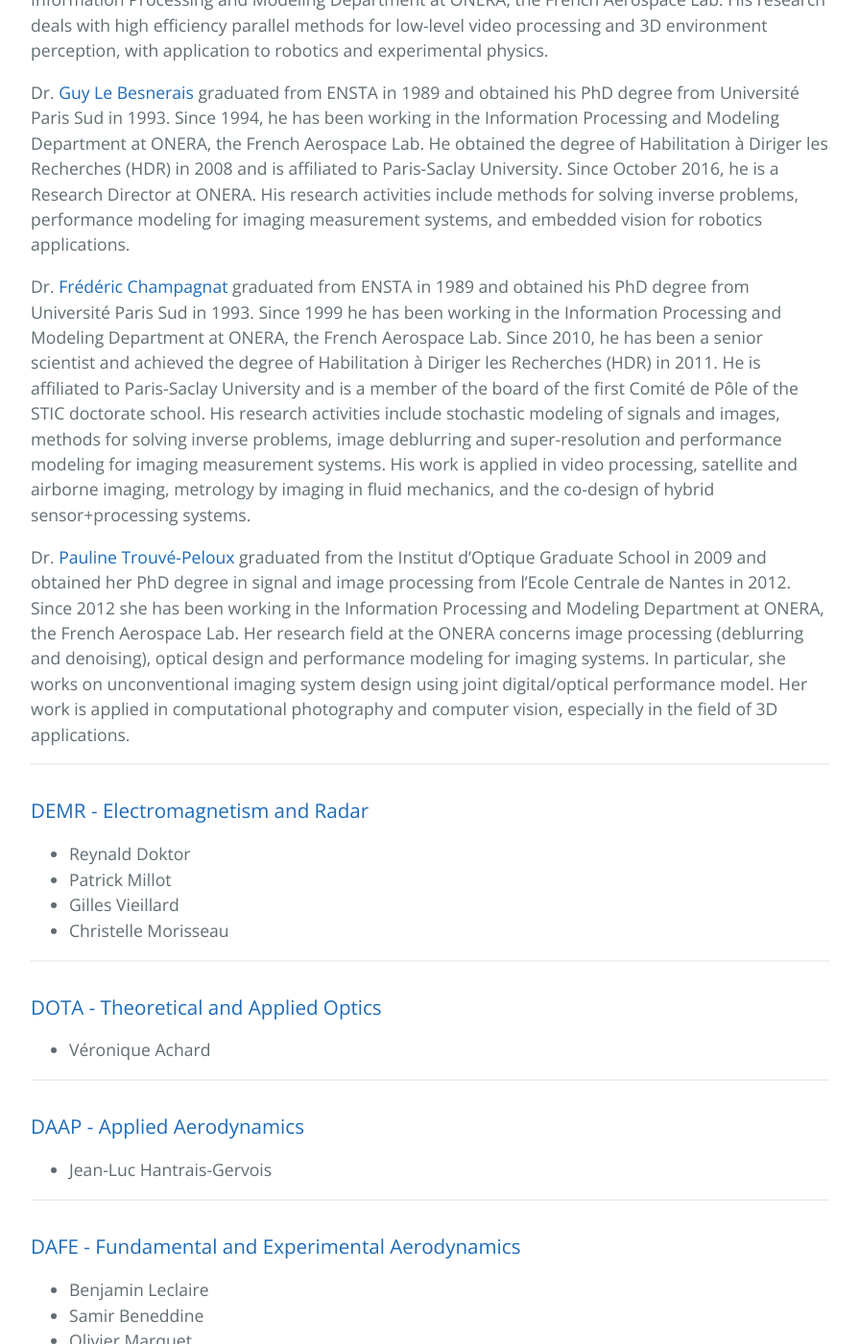
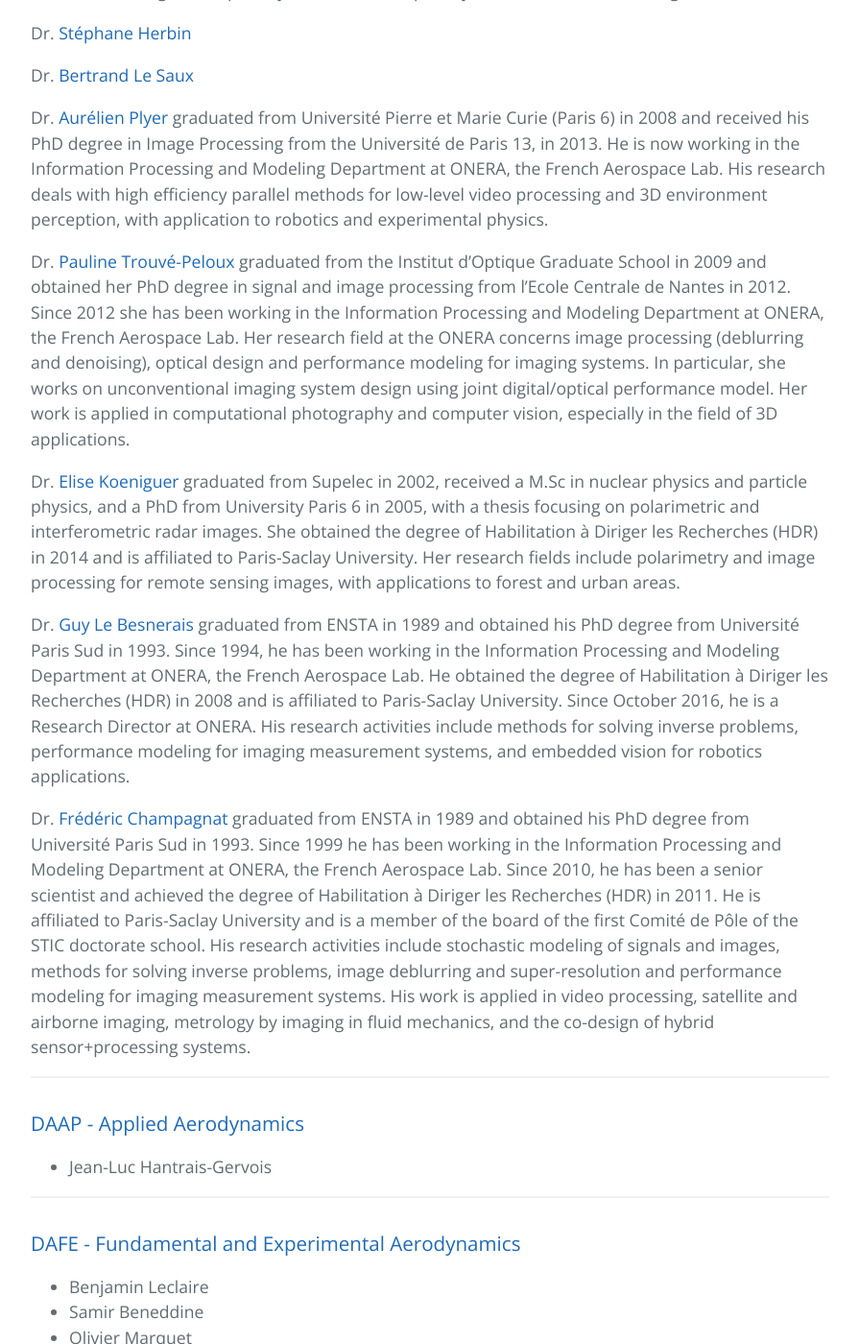
Before and after one commit to delta-onera/delta-onera.github.io, a Jekyll site: the page built from _pages/team.md, in a window 1280 px wide and 1400 px high, scrolled down 1594 px. Shown: the whole window at 96% size, without its empty margins (192-1087 px from the left). Built offline with Jekyll 4.4.1, drawn with Linux system fonts in a browser that asks for light colours; our own code applies the rules of GitHub Pages for plain Markdown files; some of the changed text lies outside the part shown.

Commit message:
update team

```diff
--- a/_pages/team.md
+++ b/_pages/team.md
@@ -3,18 +3,24 @@
 DeLTA's main objective is to export and broadcast machine learning techniques to various aerospace applicative fields.
 The team regroups researchers from different fields from image processing and machine learning to mechanics.
 
-### [DTIM - Modeling and Information Processing](http://www.onera.fr/en/dtim)
+* [DTIM - Modeling and Information Processing](#dtim)
+* [DAAP - Applied Aerodynamics](#daap)
+* [DAFE - Fundamental and Experimental Aerodynamics](#dafe)
+* [DEMR - Electromagnetism and Radar](#demr)
+* [DMSC - Composite Systems and Materials](#dmsc)
+* [DOTA - Theoretical and Applied Optics](#dota)
 
-
+### [DTIM - Modeling and Information Processing](http://www.onera.fr/en/dtim))<a name="dtim"></a>
 
 ![alt text](team/A_Boulch.jpg "Alexandre Boulch")
 ![alt text](team/A_ChanHonTong.jpg "Adrien Chan-Hon-Tong")
 ![alt text](team/S_Herbin.png "Stephane Herbin")
 ![alt text](team/B_LeSaux.jpg "Bertrand Le Saux")
 ![alt text](team/A_Plyer.png "Aurélien Plyer")
+![alt text](team/P_TrouvePeloux.jpg "Pauline Trouvé-Peloux")
+![alt text](team/E_Koeniguer.png "Elise Koeniguer")
 ![alt text](team/G_LeBesnerais.png "Guy Le Besnerais")
 ![alt text](team/F_Champagnat.png "Frédéric Champagnat")
-![alt text](team/P_TrouvePeloux.jpg "Pauline Trouvé-Peloux")
 
 Dr. [Alexandre Boulch](https://sites.google.com/view/boulch)
 received an engineering degree from the Ecole Polytechnique, a M.Sc in Computer Vision and Machine Learning at ENS Cachan and a PhD from the Eastern Paris University (UPE) with a thesis focusing on geometric and semantic reconstruction for buildings. His research fields are computational geometry and machine learning for remote sensing data, including Lidar and satellite imagery.
@@ -28,16 +34,33 @@
 
 Dr. [Aurélien Plyer](https://www.researchgate.net/profile/Aurelien_Plyer) graduated from Université Pierre et Marie Curie (Paris 6) in 2008 and received his PhD degree in Image Processing from the Université de Paris  13, in 2013. He is now working in the Information Processing and Modeling Department at ONERA, the French Aerospace Lab. His research deals with high efficiency parallel methods for low-level video processing and 3D environment perception, with application to robotics and experimental physics.
 
+Dr. [Pauline Trouvé-Peloux](https://www.researchgate.net/profile/Pauline_Trouve) graduated from the Institut d'Optique Graduate School in 2009 and obtained her PhD degree in signal and image processing from l'Ecole Centrale de Nantes in 2012.  Since 2012 she has been working in the Information Processing and Modeling Department at ONERA, the French Aerospace Lab. Her research field at the ONERA concerns image processing (deblurring and denoising), optical design and performance modeling for imaging systems. In particular, she works on unconventional imaging system design using joint digital/optical performance model.  Her work is applied in  computational photography and computer vision, especially in the field of 3D applications.
+
+Dr. [Elise Koeniguer](https://www.researchgate.net/profile/Elise_Koeniguer) graduated from Supelec in 2002, received a M.Sc in nuclear physics and particle physics, and a PhD from University Paris 6 in 2005, with a thesis focusing on
+polarimetric and interferometric radar images. She obtained the degree of Habilitation à Diriger les Recherches (HDR) in 2014 and is affiliated to Paris-Saclay University.
+Her research fields include polarimetry and image processing for remote sensing images, with applications to forest and urban areas.
+
 Dr. [Guy Le Besnerais](https://scholar.google.fr/citations?user=r8V306wAAAAJ&hl=fr) graduated from ENSTA in 1989 and obtained his PhD degree from Université Paris Sud in 1993. Since 1994, he has been working in the Information Processing and Modeling Department at ONERA, the French Aerospace Lab. He obtained the degree of Habilitation à Diriger les Recherches (HDR) in 2008 and is affiliated to Paris-Saclay University. Since October 2016, he is a Research Director at ONERA. His research activities include methods for solving inverse problems, performance modeling for imaging measurement systems, and embedded vision for robotics applications.
 
 Dr. [Frédéric Champagnat](https://www.researchgate.net/profile/Frederic_Champagnat) graduated from ENSTA in 1989 and obtained his PhD degree from Université Paris Sud in 1993. Since 1999 he has been working in the Information Processing and Modeling Department at ONERA, the French Aerospace Lab. Since 2010, he has been a senior scientist and achieved the degree of Habilitation à Diriger les Recherches (HDR) in 2011. He is affiliated to Paris-Saclay University and is a member of the board of the first Comité de Pôle of the STIC doctorate school. His research activities include stochastic modeling of signals and images, methods for solving inverse problems, image deblurring and super-resolution and performance modeling for imaging measurement systems. His work is applied in video processing, satellite and airborne imaging, metrology by imaging in fluid mechanics, and the co-design of hybrid sensor+processing systems.
 
-Dr. [Pauline Trouvé-Peloux](https://www.researchgate.net/profile/Pauline_Trouve) graduated from the Institut d'Optique Graduate School in 2009 and obtained her PhD degree in signal and image processing from l'Ecole Centrale de Nantes in 2012.  Since 2012 she has been working in the Information Processing and Modeling Department at ONERA, the French Aerospace Lab. Her research field at the ONERA concerns image processing (deblurring and denoising), optical design and performance modeling for imaging systems. In particular, she works on unconventional imaging system design using joint digital/optical performance model.  Her work is applied in  computational photography and computer vision, especially in the field of 3D applications.
 
 
 ---
+### [DAAP - Applied Aerodynamics](http://www.onera.fr/en/daap)<a name="daap"></a>
 
-### [DEMR - Electromagnetism and Radar](http://www.onera.fr/en/demr)
+* Jean-Luc Hantrais-Gervois
+
+---
+### [DAFE - Fundamental and Experimental Aerodynamics](http://www.onera.fr/en/dafe)<a name="dafe"></a>
+
+* Benjamin Leclaire
+* Samir Beneddine
+* Olivier Marquet
+* Denis Sipp
+
+---
+### [DEMR - Electromagnetism and Radar](http://www.onera.fr/en/demr)<a name="demr"></a>
 
 * Reynald Doktor
 * Patrick Millot
@@ -45,29 +68,12 @@
 * Christelle Morisseau
 
 ---
-
-### [DOTA - Theoretical and Applied Optics](http://www.onera.fr/en/dota)
-
-* Véronique Achard
-
----
-
-### [DAAP - Applied Aerodynamics](http://www.onera.fr/en/daap)
-
-* Jean-Luc Hantrais-Gervois
-
----
-
-### [DAFE - Fundamental and Experimental Aerodynamics](http://www.onera.fr/en/dafe)
-
-* Benjamin Leclaire
-* Samir Beneddine
-* Olivier Marquet
-* Denis Sipp
-
----
-
-### [DMSC - Composite Systems and Materials](http://www.onera.fr/en/dmsc)
+### [DMSC - Composite Systems and Materials](http://www.onera.fr/en/dmsc)<a name="dmsc"></a>
 
 * François-Henri Leroy
 * Jean-Michel Roche
+
+---
+### [DOTA - Theoretical and Applied Optics](http://www.onera.fr/en/dota)<a name="dota"></a>
+
+* Véronique Achard
```
Also changed, not shown: _pages/team/E_Koeniguer.png (added).
